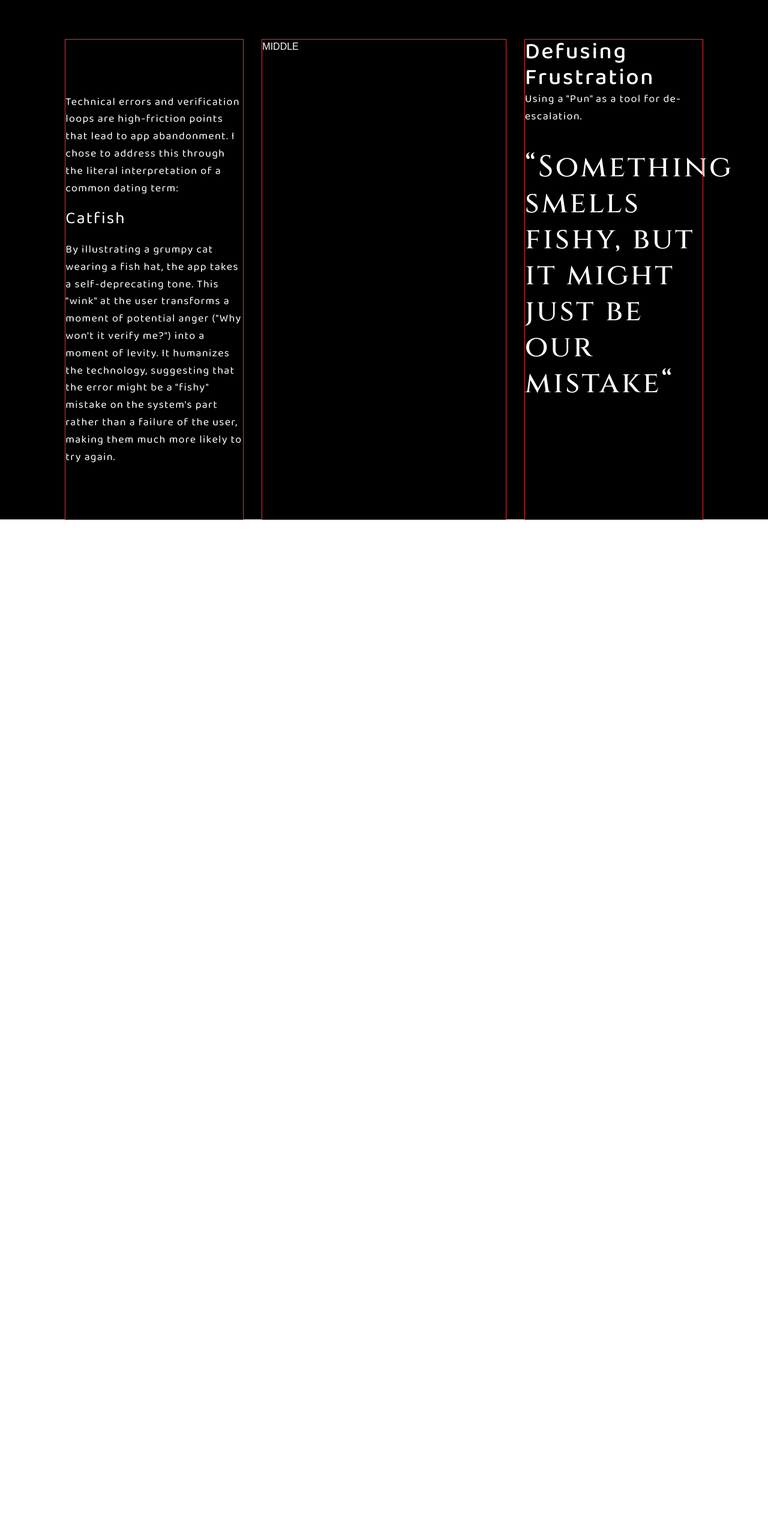
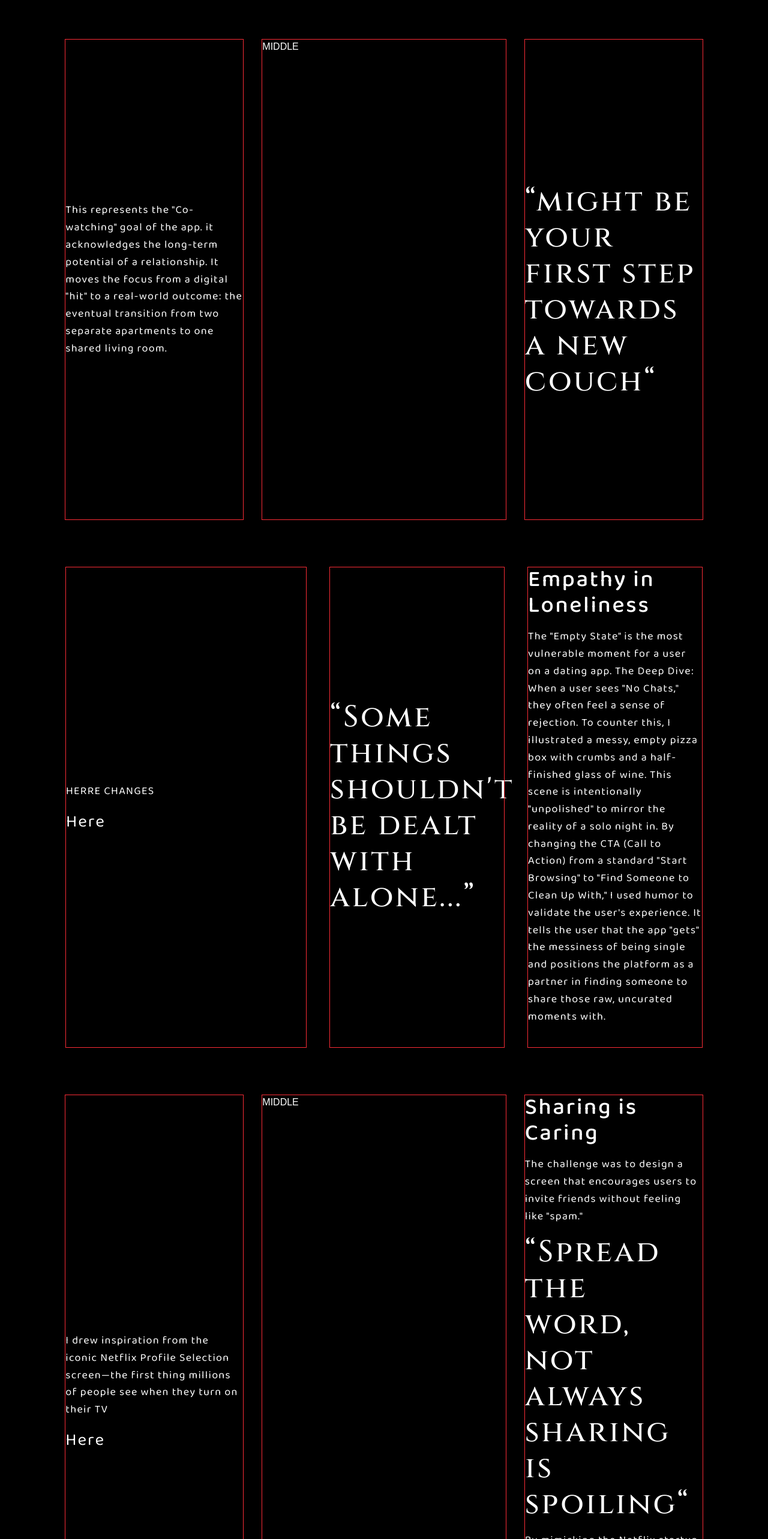
Before and after one commit to SirShabluli/portfolio, a Next.js app: page / in a window 1280 px wide. Shown: the part 3214-5780 px from the top of the page at 60% size. Before the commit the page ends 4160 px from the top, so only its background shows below. Built offline with nearby package versions, Linux system fonts and the light colour scheme.

Commit message:
added layout and content of the mobile

```diff
--- a/src/app/page.js
+++ b/src/app/page.js
@@ -28,6 +28,89 @@ export default function Home() {
           <div className="grid grid-cols-12 gap-8 flex justify-center my-20 min-h-screen ">
             <div className="col-span-4 md:col-span-3 outline outline-1 outline-red-500 md:col-start-2 flex flex-col justify-center gap-5">
               <p>
+                This represents the "Co-watching" goal of the app. it
+                acknowledges the long-term potential of a relationship. It moves
+                the focus from a digital "hit" to a real-world outcome: the
+                eventual transition from two separate apartments to one shared
+                living room.
+              </p>
+            </div>
+            <div className="col-span-4 md:col-span-4 md:col-start-5 outline outline-1 outline-red-500">
+              MIDDLE
+            </div>
+            <div className=" col-span-4 md:col-span-3 md:col-start-9 outline outline-1 outline-red-500 flex flex-col gap-4 justify-center">
+              <span className="mt-10 flex items-center quote">
+                &ldquo;might be your first step towards a new couch&ldquo;
+              </span>
+            </div>
+          </div>
+        </section>
+        <section>
+          <div className="grid grid-cols-12 gap-10 flex justify-center my-20 min-h-screen ">
+            <div className="col-span-4 md:col-span-4 outline outline-1 outline-red-500 md:col-start-2 flex flex-col justify-center gap-5">
+              <p>HERRE CHANGES</p>
+              <h3>Here</h3>
+            </div>
+            <div className="col-span-4 md:col-span-3 md:col-start-6 outline outline-1 outline-red-500 flex flex-col justify-center">
+              <span className="quote">
+                “Some things shouldn&apos;t be dealt with alone...”
+              </span>
+            </div>
+            <div className=" col-span-4 md:col-span-3 md:col-start-9 outline outline-1 outline-red-500 flex flex-col gap-4">
+              <h2>Empathy in Loneliness</h2>
+
+              <p>
+                The "Empty State" is the most vulnerable moment for a user on a
+                dating app. The Deep Dive: When a user sees "No Chats," they
+                often feel a sense of rejection. To counter this, I illustrated
+                a messy, empty pizza box with crumbs and a half-finished glass
+                of wine. This scene is intentionally "unpolished" to mirror the
+                reality of a solo night in. By changing the CTA (Call to Action)
+                from a standard "Start Browsing" to "Find Someone to Clean Up
+                With," I used humor to validate the user&apos;s experience. It
+                tells the user that the app "gets" the messiness of being single
+                and positions the platform as a partner in finding someone to
+                share those raw, uncurated moments with.
+              </p>
+            </div>
+          </div>
+        </section>
+        <section>
+          <div className="grid grid-cols-12 gap-8 flex justify-center my-20 min-h-screen ">
+            <div className="col-span-4 md:col-span-3 outline outline-1 outline-red-500 md:col-start-2 flex flex-col justify-center gap-5">
+              <p>
+                I drew inspiration from the iconic Netflix Profile Selection
+                screen—the first thing millions of people see when they turn on
+                their TV
+              </p>
+              <h3>Here</h3>
+            </div>
+            <div className="col-span-4 md:col-span-4 md:col-start-5 outline outline-1 outline-red-500">
+              MIDDLE
+            </div>
+            <div className=" col-span-4 md:col-span-3 md:col-start-9 outline outline-1 outline-red-500 flex flex-col gap-4">
+              <h2>Sharing is Caring</h2>
+              <p>
+                The challenge was to design a screen that encourages users to
+                invite friends without feeling like &quot;spam.&quot;
+              </p>
+              <span className=" flex items-center quote">
+                &ldquo;Spread the word, not always sharing is spoiling&ldquo;
+              </span>
+              <p>
+                By mimicking the Netflix startup UI, I eliminated the
+                &quot;learning curve&quot; for the user. They already know what
+                to do on this screen before they even read the text. It
+                transforms a marketing goal (user acquisition) into a seamless
+                part of the product’s DNA
+              </p>
+            </div>
+          </div>
+        </section>
+        <section>
+          <div className="grid grid-cols-12 gap-8 flex justify-center my-20 min-h-screen ">
+            <div className="col-span-4 md:col-span-3 outline outline-1 outline-red-500 md:col-start-2 flex flex-col justify-center gap-5">
+              <p>
                 Technical errors and verification loops are high-friction points
                 that lead to app abandonment. I chose to address this through
                 the literal interpretation of a common dating term:
@@ -36,23 +119,49 @@ export default function Home() {
               <p>
                 By illustrating a grumpy cat wearing a fish hat, the app takes a
                 self-deprecating tone. This "wink" at the user transforms a
-                moment of potential anger ("Why won't it verify me?") into a
-                moment of levity. It humanizes the technology, suggesting that
-                the error might be a "fishy" mistake on the system's part rather
-                than a failure of the user, making them much more likely to try
-                again.
+                moment of potential anger ("Why won&apos;t it verify me?") into
+                a moment of levity. It humanizes the technology, suggesting that
+                the error might be a "fishy" mistake on the system&apos;s part
+                rather than a failure of the user, making them much more likely
+                to try again.
               </p>
             </div>
             <div className="col-span-4 md:col-span-4 md:col-start-5 outline outline-1 outline-red-500">
               MIDDLE
             </div>
-            <div className="col-span-4 md:col-span-3 md:col-start-9 outline outline-1 outline-red-500 flex flex-col">
+            <div className="pt-50 col-span-4 md:col-span-3 md:col-start-9 outline outline-1 outline-red-500 flex flex-col gap-4">
               <h2>Defusing Frustration</h2>
-              <p>Using a "Pun" as a tool for de-escalation.</p>
-              <span className="mt-10 quote">
+              <p>Using a &quot;Pun&quot; as a tool for de-escalation.</p>
+              <span className="mt-10 flex items-center quote">
                 &ldquo;Something smells fishy, but it might just be our
                 mistake&ldquo;
               </span>
+            </div>
+          </div>
+        </section>
+        <section>
+          <div className="grid grid-cols-12 gap-8 flex justify-center my-20 min-h-screen ">
+            <div className="col-span-4 md:col-span-3 outline outline-1 outline-red-500 md:col-start-2 flex flex-col justify-center gap-5">
+              <span className="mt-10 flex items-center quote">
+                &ldquo;The upgrade that makes everything fall into place&ldquo;
+              </span>
+            </div>
+            <div className="col-span-4 md:col-span-3 md:col-start-5 outline outline-1 outline-red-500 flex flex-col justify-center gap-4">
+              <h2>Premium Comfort</h2>
+              <p>
+                Premium services often feel cold or overly "techy". To keep the
+                warm, illustrated feel of the app, I chose a Golden Chaise
+                Lounge to represent the upgrade.
+              </p>
+              <p>
+                If the app is about the "living room experience," the premium
+                version should be the ultimate piece of furniture. It’s an
+                expansion of the basic couch—offering more comfort, more
+                features, and a touch of luxury without losing the "homey" vibe.
+              </p>
+            </div>
+            <div className="pt-50 col-span-4 md:col-span-4 md:col-start-8 outline outline-1 outline-red-500 flex flex-col gap-4">
+              <h2>Defusing Frustration</h2>
             </div>
           </div>
         </section>
```
